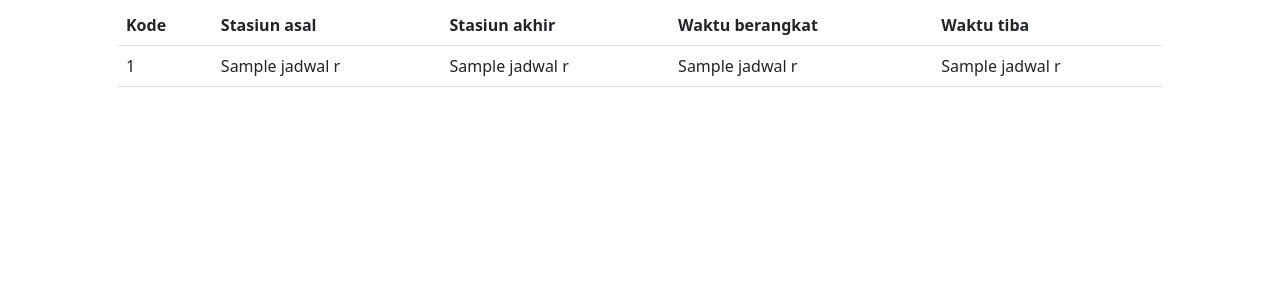
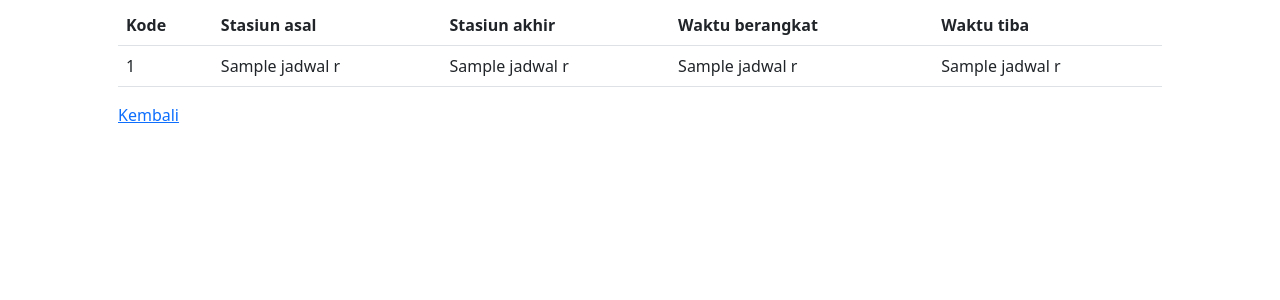
Before and after one commit to raphael-lesmana/kereta-api-system, a Flask app: template templates/jadwal_result.html in a window 1280 px wide. Shown: the part 155-455 px from the top of the page. Run offline with Flask 3, Linux system fonts and the light colour scheme; the template is opened without the code that fills it: most values are stand-ins (such as "Sample title", 1, 10 or a date in 2020); parts of the project's set-up code (start-up, migrations or seed data) failed here and were passed over.

Commit message:
link kembali

```diff
--- a/templates/jadwal_result.html
+++ b/templates/jadwal_result.html
@@ -28,4 +28,5 @@ Jadwal
         {% endfor %}
     </tbody>
 </table>
+<span><a href="/jadwal">Kembali</a></span>
 {% endblock %}
```
